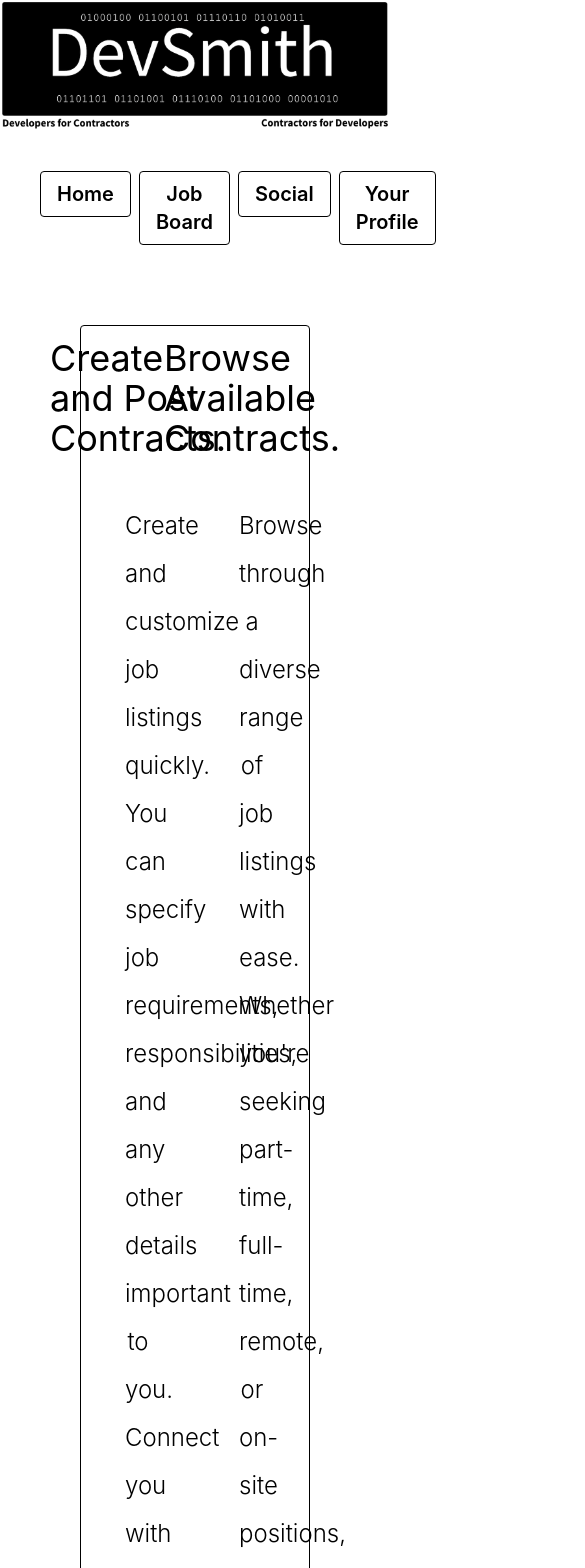
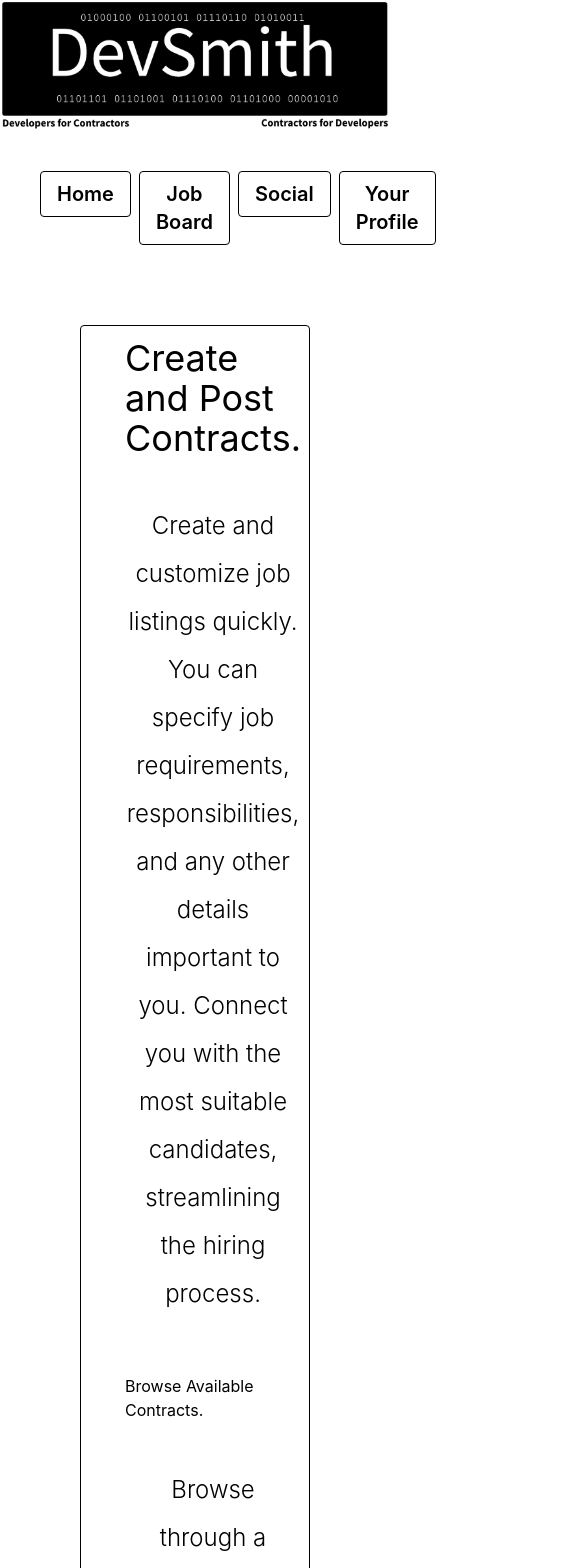
Before and after one commit to ddeneau/Freelance-Index-Project-, a JavaScript app: page / in a window 390 px wide. Shown: the top 1568 px of the page, 585 px wide, since content can reach past the window. Built offline with nearby package versions, Linux system fonts and the light colour scheme; the HTML template or start-up script is replaced by a standard one.

Commit message:
Began adding responsive design to classes

```diff
--- a/src/Screens/HomeScreen.js
+++ b/src/Screens/HomeScreen.js
@@ -6,21 +6,21 @@ const HomeScreen = () => {
             <div className="flex items-center justify-center font-extrabold text-4xl">
 
             </div>
-            <div className="grid grid-cols-2" >
+            <div className="grid lg:grid-cols-2 sm:grid-cols-1" >
                 <div>
                     <div className="flex items-center justify-center text-4xl pt-3 px-11">
                         Create and Post Contracts.
                     </div>
-                    <div className="text-2xl px-11 py-11 font-light text-center leading-loose">
+                    <div className="flex grow text-2xl px-11 py-11 font-light text-center leading-loose">
                     Create and customize job listings quickly. You can specify job requirements, responsibilities, and any other details important to you.
                     Connect you with the most suitable candidates, streamlining the hiring process.
                     </div>
                 </div>
                 <div>
-                    <div className="flex items-center justify-center text-4xl pt-3 px-11">
+                    <div className="flex items-center justify-center lg:text-4xl pt-3 px-11">
                         Browse Available Contracts.
                     </div>
-                    <div className="text-2xl px-11 py-11 font-light text-center leading-loose">
+                    <div className="flex grow text-2xl px-11 py-11 font-light text-center leading-loose">
                     Browse through a diverse range of job listings with ease.
                     Whether you're seeking part-time, full-time, remote, or on-site positions,
                     we've got you covered. Search filters help you find the jobs that align perfectly with your qualifications and personal needs.
@@ -31,23 +31,23 @@ const HomeScreen = () => {
             <div className="flex flex-row">
                 <img
                     src="https://cdn-icons-png.flaticon.com/512/5434/5434690.png"
-                    class="h-auto max-w-xs object-cover mx-6"
+                    class="resize lg:h-auto lg:max-w-xs md:min-w-ws object-cover mx-6"
                     alt="" />
                     <img
                     src="https://cdn-icons-png.flaticon.com/512/5434/1077077.png"
-                    class="h-auto max-w-xs object-cover mx-6"
+                    class="resize lg:h-auto lg:max-w-xs md:min-w-ws object-cover mx-6"
                     alt="" />
                     <img
                     src="https://cdn-icons-png.flaticon.com/512/5434/5434690.png"
-                    class="h-auto max-w-xs object-cover mx-6"
+                    class="resize lg:h-auto lg:max-w-xs md:min-w-ws object-cover mx-6"
                     alt="" />
                     <img
                     src="https://cdn-icons-png.flaticon.com/512/5434/5434690.png"
-                    class="h-auto max-w-xs object-cover mx-6"
+                    class="resize lg:h-auto lg:max-w-xs md:min-w-ws object-cover mx-6"
                     alt="" />
                 </div>
             </div>
-            <div className="grid grid-cols-2" >
+            <div className="grid lg:grid-cols-2 sm:grid-cols-1" >
                 <div>
                     <div className="flex items-center justify-center text-4xl pt-3 px-11">
                     Create and Post A Profile.
```
